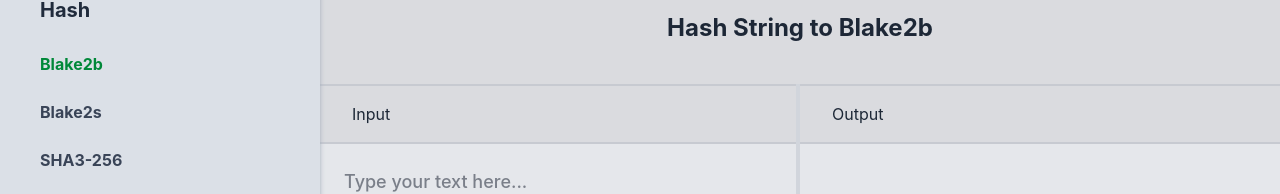
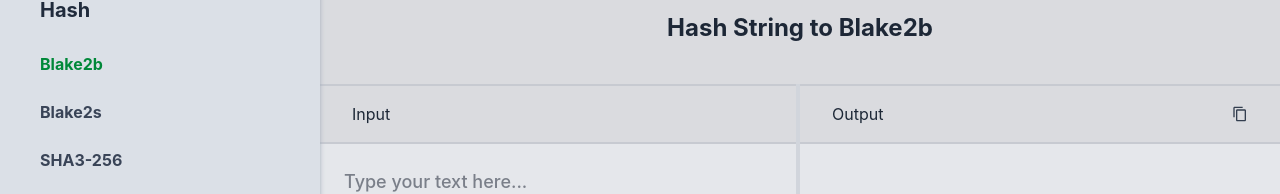
Before and after one commit to blueorionn/crypticworld, a Next.js app: page /hash/blake2b in a window 1280 px wide. Shown: the part 124-318 px from the top of the page. Built offline with nearby package versions, Linux system fonts and the light colour scheme.

Commit message:
added copyOutput func

```diff
--- a/components/HashPage.tsx
+++ b/components/HashPage.tsx
@@ -1,13 +1,19 @@
 'use client'
 import { useState, useEffect } from 'react'
 import { useDebounce } from '@/hooks/useDebounce'
+import { useCopyToClipboard } from '@/hooks/useCopyToClipboard'
 import { checkAlgorithmSupport } from '@/utils/index'
+import { MdOutlineContentCopy } from 'react-icons/md'
+import { FaCheck } from 'react-icons/fa6'
 
 export default function HashPage({ hash }: { hash: string }) {
   const [text, setText] = useState('')
   const debounceText = useDebounce(text, 300)
   const [hashedText, setHashedText] = useState('')
+  const [copyState, setCopyState] = useState(false)
+  const { copy } = useCopyToClipboard()
 
+  // handle text change
   useEffect(() => {
     async function handleText() {
       const res = await fetch(`/api/hash/${hash}`, {
@@ -27,6 +33,19 @@ export default function HashPage({ hash }: { hash: string }) {
     // call function
     if (debounceText !== '') handleText()
   }, [hash, debounceText])
+
+  // copyOutput
+  const handleCopyOutput = () => {
+    // timeoutId for 500ms
+    setCopyState(true)
+    const timeoutId = setTimeout(() => {
+      setCopyState(false)
+    }, 500)
+
+    // copy hashedText(output)
+    copy(hashedText)
+    return () => clearTimeout(timeoutId)
+  }
 
   return (
     <>
@@ -74,8 +93,20 @@ export default function HashPage({ hash }: { hash: string }) {
               ></textarea>
             </div>
             <div className='w-full'>
-              <div className='w-full border-y-2 border-gray-300 bg-gray-200 px-4 py-4 brightness-95 xl:px-8 dark:border-gray-800 dark:bg-gray-900 dark:brightness-[1.75]'>
+              <div className='flex w-full items-center justify-between border-y-2 border-gray-300 bg-gray-200 px-4 py-4 brightness-95 xl:px-8 dark:border-gray-800 dark:bg-gray-900 dark:brightness-[1.75]'>
                 <span className='text-gray-800 dark:text-gray-300'>Output</span>
+                <button
+                  type='button'
+                  className='cursor-pointer transition-all'
+                  onClick={handleCopyOutput}
+                >
+                  <span className='sr-only'>Copy Button</span>
+                  {copyState ? (
+                    <FaCheck className='fill-gray-700 dark:fill-gray-200' />
+                  ) : (
+                    <MdOutlineContentCopy className='fill-gray-700 dark:fill-gray-200' />
+                  )}
+                </button>
               </div>
               <textarea
                 name='output'
--- /dev/null
+++ b/hooks/useCopyToClipboard.ts
@@ -0,0 +1,32 @@
+import { useCallback, useState } from 'react'
+
+type CopiedValue = string | null
+
+type CopyFn = (text: string) => Promise<boolean>
+
+export function useCopyToClipboard(): {
+  copiedText: CopiedValue
+  copy: CopyFn
+} {
+  const [copiedText, setCopiedText] = useState<CopiedValue>(null)
+
+  const copy: CopyFn = useCallback(async (text) => {
+    if (!navigator?.clipboard) {
+      console.warn('Clipboard not supported')
+      return false
+    }
+
+    // Try to save to clipboard then save it in the state if worked
+    try {
+      await navigator.clipboard.writeText(text)
+      setCopiedText(text)
+      return true
+    } catch (error) {
+      console.warn('Copy failed', error)
+      setCopiedText(null)
+      return false
+    }
+  }, [])
+
+  return { copiedText, copy }
+}
--- a/package.json
+++ b/package.json
@@ -13,7 +13,8 @@
   "dependencies": {
     "next": "15.2.3",
     "react": "^19.0.0",
-    "react-dom": "^19.0.0"
+    "react-dom": "^19.0.0",
+    "react-icons": "^5.5.0"
   },
   "devDependencies": {
     "@eslint/eslintrc": "^3",
```
Also changed, not shown: 1 other file (tests, documents, lock files or other folders).
